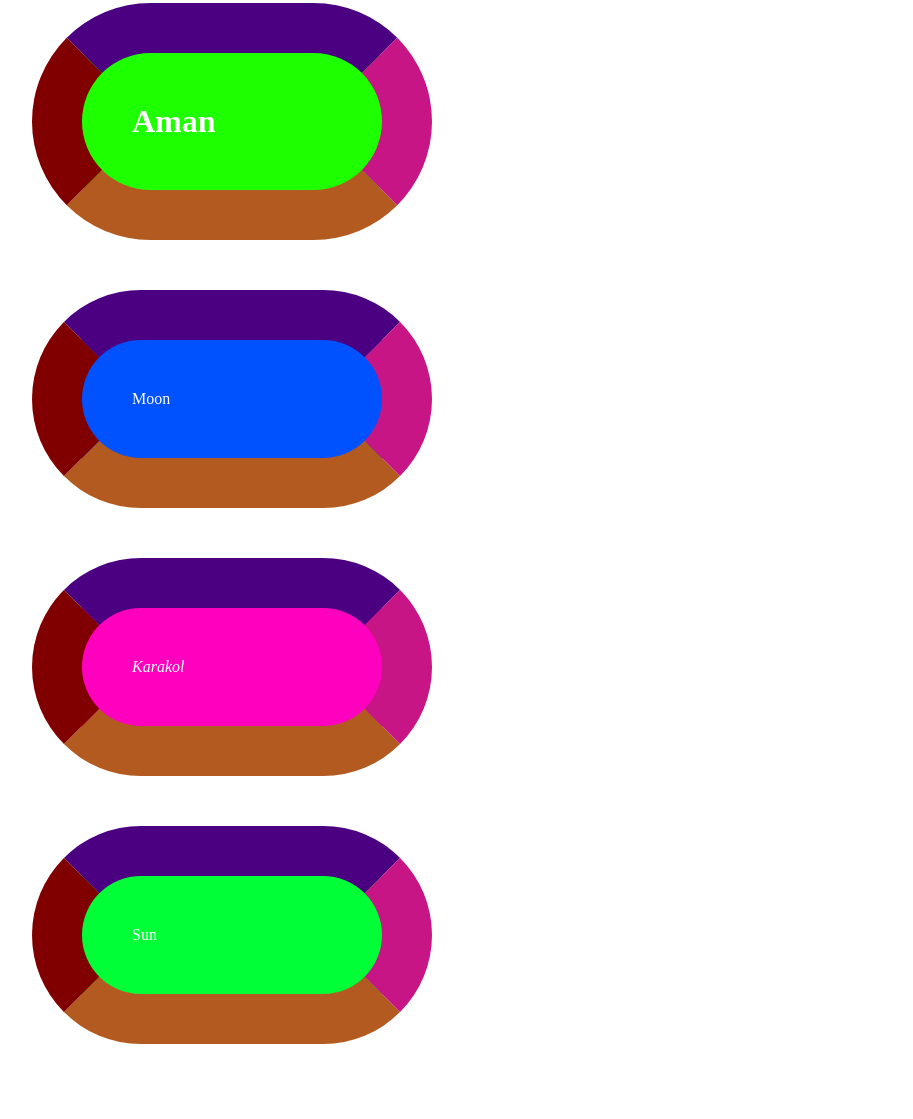
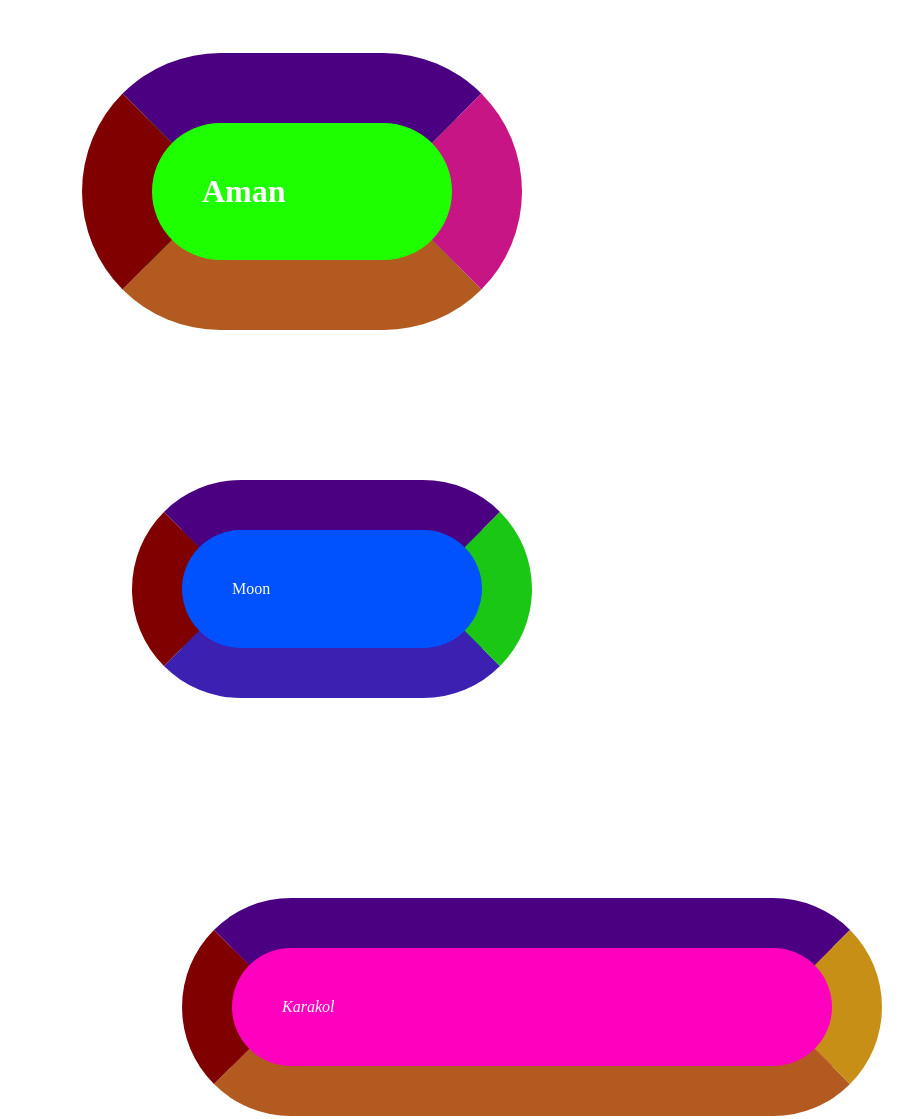
Before and after one commit to KadyrovAman/06.10.21, a plain HTML site: page index.html in a window 1280 px wide. Shown: the part 423-1542 px from the top of the page, without its empty margins (26-939 px from the left). Before the commit the page ends 1517 px from the top, so only its background shows below. Drawn offline with Linux system fonts and the light colour scheme.

Commit message:
added file

```diff
--- a/style.css
+++ b/style.css
@@ -16,14 +16,14 @@
   color: rgb(255, 255, 255);
   background-color: rgb(30, 255, 0);
   width: 200px;
-   border: 50px solid greenyellow;
+  border: 70px solid greenyellow;
   border-radius: 150px;
   border-top-color: indigo;
   border-bottom-color: rgb(178, 90, 32);
   border-left-color: maroon;
   border-right-color: mediumvioletred;
   padding: 50px;
-  margin: 50px;
+  margin: 100px;
 }
 #example-3 {
   color: rgb(255, 255, 255);
@@ -33,37 +33,37 @@
   border: 50px solid greenyellow;
   border-radius: 150px;
   border-top-color: indigo;
-  border-bottom-color: rgb(178, 90, 32);
+  border-bottom-color: rgb(59, 32, 178);
   border-left-color: maroon;
-  border-right-color: mediumvioletred;
+  border-right-color: rgb(27, 199, 21);
   padding: 50px;
-  margin: 50px;
+  margin: 150px;
 }
 #example-4 {
   color: rgb(255, 255, 255);
   background-color: rgb(255, 0, 191);
-  width: 200px;
+  width: 500px;
   /* height: 100px; */
   border: 50px solid greenyellow;
   border-radius: 150px;
   border-top-color: indigo;
   border-bottom-color: rgb(178, 90, 32);
   border-left-color: maroon;
-  border-right-color: mediumvioletred;
+  border-right-color: rgb(199, 143, 21);
   padding: 50px;
-  margin: 50px;
+  margin: 200px;
 }
 #example-5 {
   color: rgb(255, 255, 255);
   background-color: rgb(0, 255, 55);
   width: 200px;
-  /* height: 100px; */
+  height: 100px;
   border: 50px solid greenyellow;
-  border-radius: 150px;
+  border-radius: 400px;
   border-top-color: indigo;
   border-bottom-color: rgb(178, 90, 32);
   border-left-color: maroon;
   border-right-color: mediumvioletred;
   padding: 50px;
-  margin: 50px;
+  margin: 250px;
 }
```
